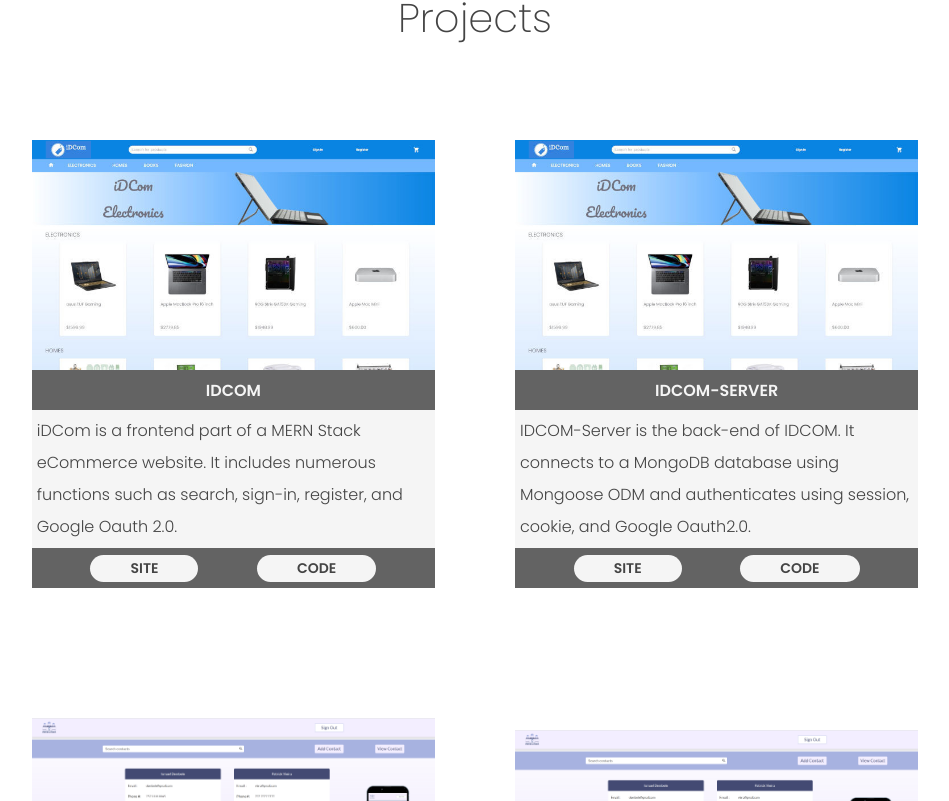
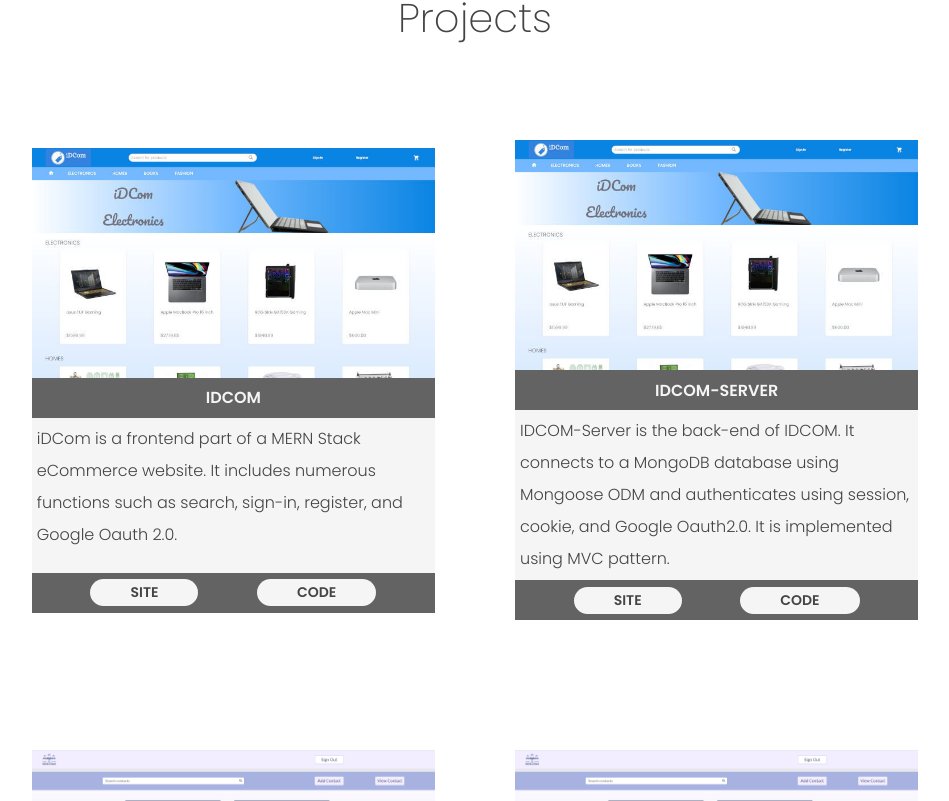
Before and after one commit to IsmaelDembele/portfolio-v3, a React (Create React App) app: page / in a window 1280 px wide. Shown: the part 819-1620 px from the top of the page, without its empty margins (165-1114 px from the left). Built offline with nearby package versions, Linux system fonts and the light colour scheme.

Commit message:
idcom-server description updated

```diff
--- a/src/components/Projects/data.js
+++ b/src/components/Projects/data.js
@@ -22,7 +22,8 @@ export const projectData = [
     description: (
       <p>
         IDCOM-Server is the back-end of IDCOM. It connects to a MongoDB database using Mongoose ODM
-        and authenticates using session, cookie, and Google Oauth2.0.
+        and authenticates using session, cookie, and Google Oauth2.0. It is implemented using MVC
+        pattern.
       </p>
     ),
     codeLink: `https://github.com/IsmaelDembele/iDCom-server`,
@@ -34,7 +35,8 @@ export const projectData = [
     description: (
       <p>
         Address-Book is a responsive web application build in Typescript, Reactjs, Redux toolkit,
-        and GraphQL Apollo Client. <br/> You can test with hi@hi.com , pwd 12345 or create a new account.
+        and GraphQL Apollo Client. <br /> You can test with hi@hi.com , pwd 12345 or create a new
+        account.
       </p>
     ),
     codeLink: `https://github.com/IsmaelDembele/addressBook`,
--- a/src/styles/_projects.scss
+++ b/src/styles/_projects.scss
@@ -24,11 +24,9 @@
 
     @include respond(tab-land) {
       width: 90%;
-
     }
     @include respond(tab-port) {
       width: 100%;
-
     }
   }
 
@@ -39,7 +37,7 @@
 
     @include respond(tab-land) {
       width: 35%;
-      margin: 4rem
+      margin: 4rem;
     }
     @include respond(tab-port) {
       width: 70%;
@@ -54,7 +52,7 @@
 
 .card {
   min-width: 29rem;
-  min-height: 42.5rem;
+  min-height: 46.5rem;
   background-color: $secondary;
   display: flex;
   flex-direction: column;
```
